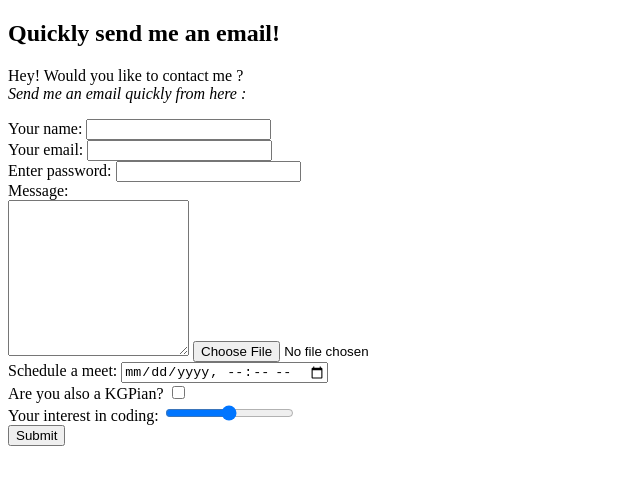
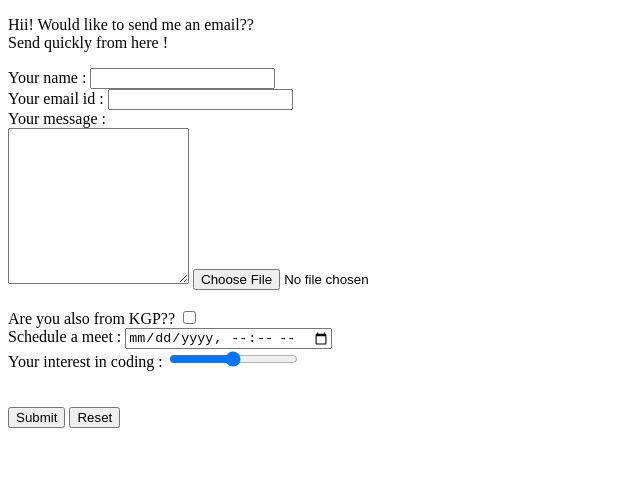
Before and after one commit to shivansh1102/mypersonalwebsitetry1.0, a plain HTML site: page inputs.html in a window 1280 px wide. Shown: the whole page, without its empty margins (0-640 px from the left). Drawn offline with Linux system fonts and the light colour scheme.

Commit message:
Update inputs.html

```diff
--- a/inputs.html
+++ b/inputs.html
@@ -1,45 +1,40 @@
 <!DOCTYPE html>
 <html lang="en" dir="ltr">
-
   <head>
     <meta charset="utf-8">
-  <title>Send me an email</title>
+    <title>Email sending</title>
   </head>
-
   <body>
-  <h2>Quickly send me an email!</h2>
-  <p>
-    Hey! Would you like to contact me ? <br>
-  <em>Send me an email quickly from here :</em>
+    <p>Hii! Would like to send me an email??
     <br>
-  <form  action="mailto:shivanshshukla60@kgpian.iitkgp.ac.in" method="post" enctype="text/plain">
-    <label>Your name:</label>
-    <input type="text" name="Your name:" value="" required>
-
+      Send quickly from here !
+    </p>
+    <form  action="mailto:shivanshshukla60@gmail.com" method="post" enctype="text/plain">
+      <label>Your name : </label>
+      <input type="text" name="" value="" required>
       <br>
-     <label>Your email:</label>
-    <input type="email" name="Your email:" value="" required>
+      <label>Your email id : </label>
+      <input type="email" name="" value="" required>
       <br>
-    <label>Enter password:</label>
-     <input type="password" name="Enter password:" value="" required>
+      <label>Your message : </label>
       <br>
-      <label>Message:</label> <br>
       <textarea name="Message:" rows="10" cols="20" required></textarea>
       <input type="file" name="" value="">
-      <input type="image" name="" value="">
       <br>
-      <label>Schedule a meet:</label>
-      <input type="datetime-local" name="Schedule a meet:" value="">
       <br>
-      <label>Are you also a KGPian?</label>
-      <input type="checkbox" name="Are you also a KGPian?" value="" required>
+      <label>Are you also from KGP??</label>
+      <input type="checkbox" name="" value="">
       <br>
-      <label>Your interest in coding:</label>
-      <input type="range" name="Your interest in coding:" value="" required>
+      <label>Schedule a meet : </label>
+      <input type="datetime-local" >
       <br>
-     <input type="submit" name="" >
+      <label>Your interest in coding : </label>
+      <input type="range" >
+      <br>
+      <br>
+      <br>
+      <input type="submit" >
+      <input type="reset" >
     </form>
-  </p>
   </body>
-
 </html>
```
Lines whose indentation alone changed are shown as unchanged.
